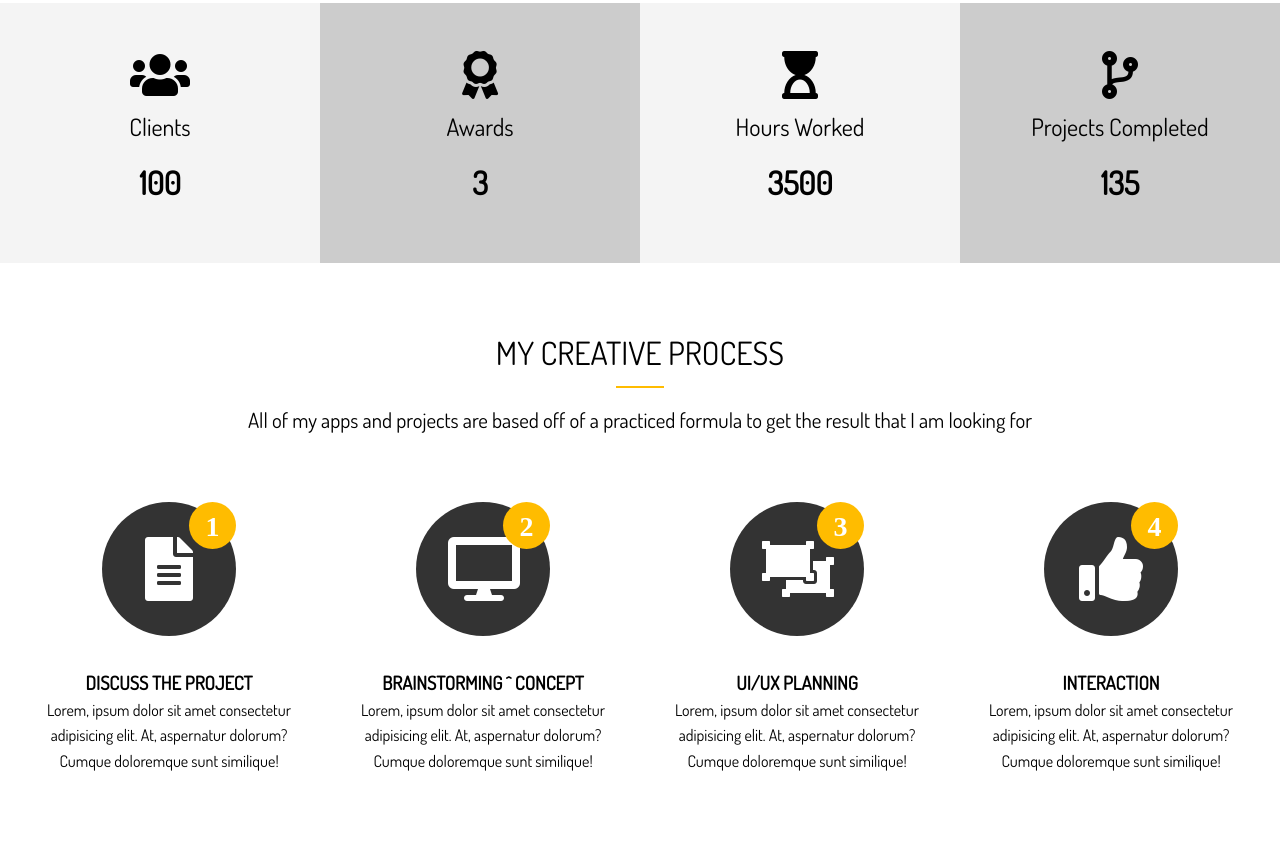
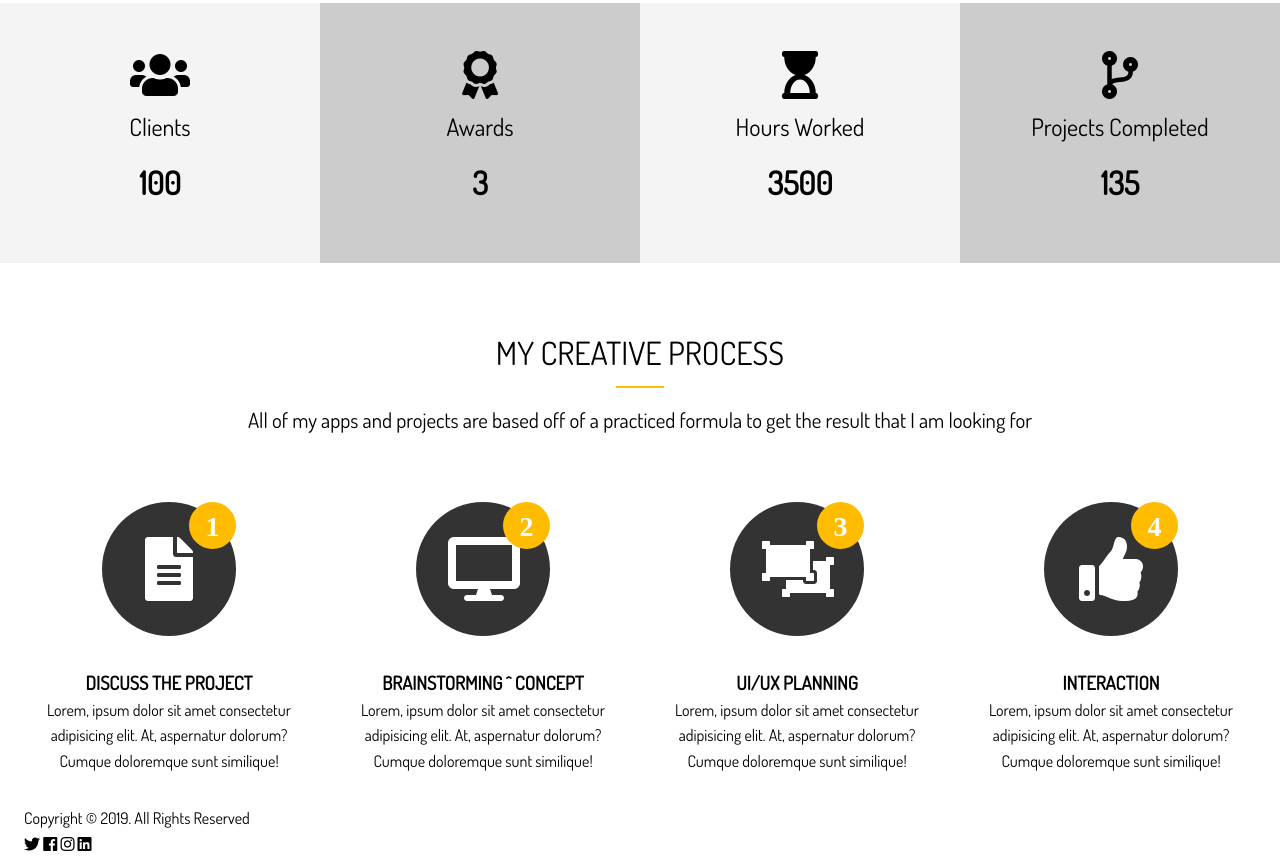
Before and after one commit to xaviguasch/portfolio-with-sass, a website: page dist/index.html in a window 1280 px wide. Shown: the part 1222-2080 px from the top of the page. Before the commit the page ends 2028 px from the top, so only its background shows below. Drawn offline with Linux system fonts and the light colour scheme.

Commit message:
added footer markup

```diff
--- a/dist/index.html
+++ b/dist/index.html
@@ -154,6 +154,19 @@
         </div>
     </section>
 
+    <!-- Footer -->
+    <footer id="main-footer">
+        <div class="footer-content container">
+            <p>Copyright &copy 2019. All Rights Reserved</p>
+            <div class="social">
+                <i class="fab fa-twitter"></i>
+                <i class="fab fa-facebook"></i>
+                <i class="fab fa-instagram"></i>
+                <i class="fab fa-linkedin"></i>
+            </div>
+        </div>
+    </footer>
+
 
     <!-- Type Effect with JS -->
     <script src="js/typewriter.js"></script>
```
